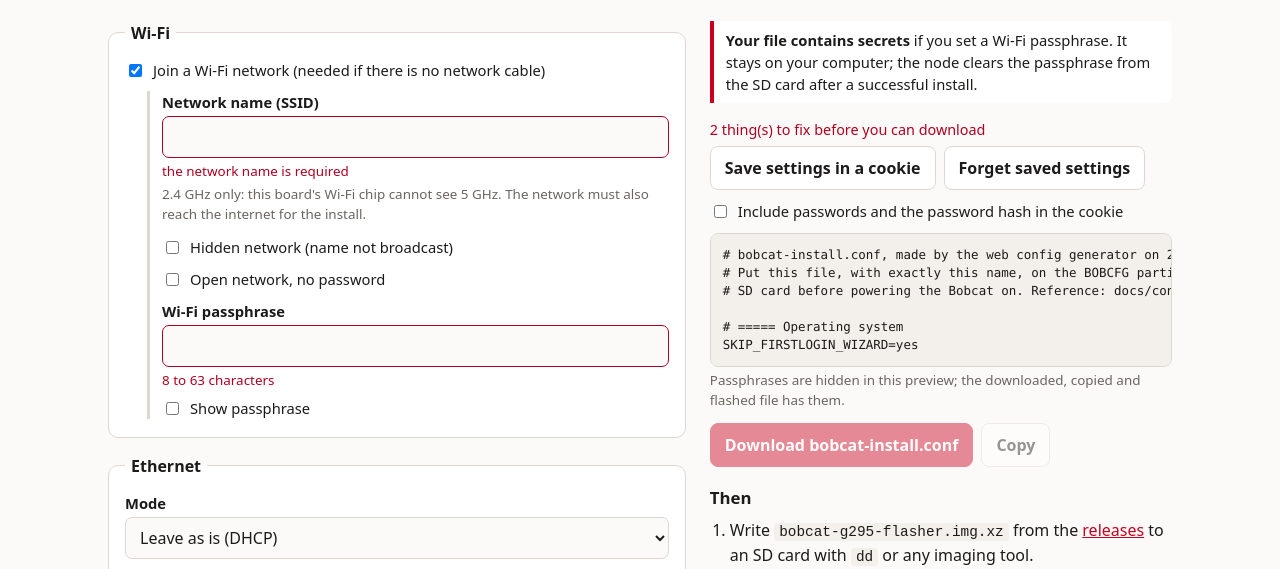
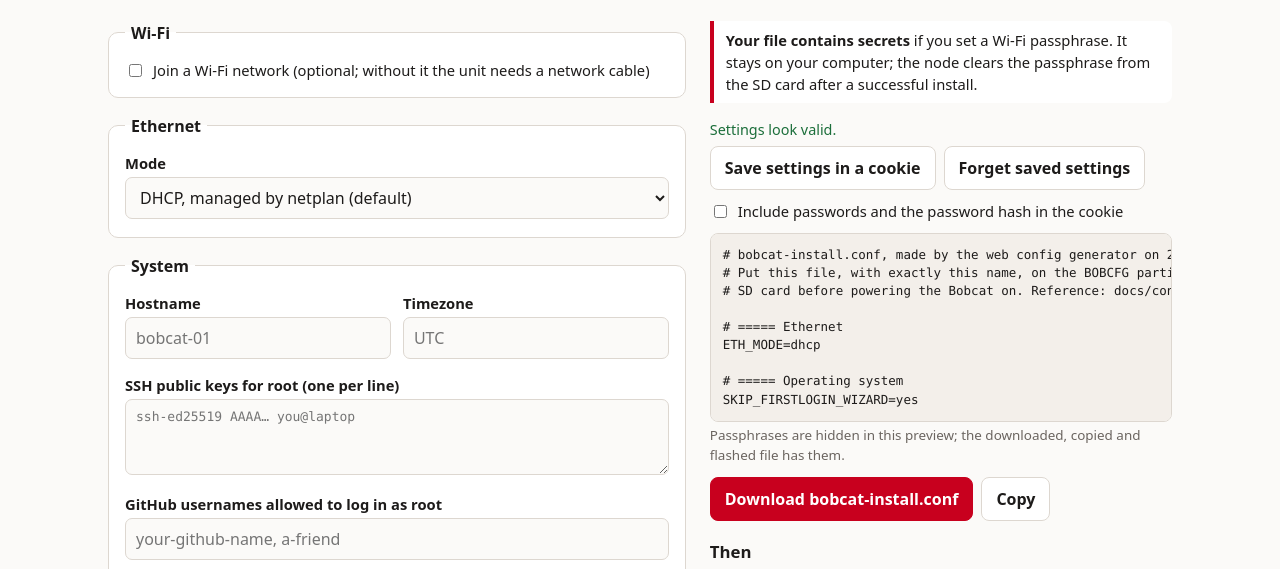
Before and after one commit to nmadd57/bobcat-reticulum-node, a plain HTML site: page site/index.html in a window 1280 px wide. Shown: the part 229-798 px from the top of the page. Drawn offline with Linux system fonts and the light colour scheme; no server answers.

Commit message:
Wi-Fi optional and netplan DHCP the default in the generator; first boot shows steady red when there is no network

```diff
--- a/site/index.html
+++ b/site/index.html
@@ -68,7 +68,7 @@ details summary{cursor:pointer;font-weight:600}
 <form id="f" autocomplete="off" novalidate>
 
 <fieldset><legend>Wi-Fi</legend>
-  <div class="check"><input type="checkbox" id="wifi" checked><label for="wifi">Join a Wi-Fi network (needed if there is no network cable)</label></div>
+  <div class="check"><input type="checkbox" id="wifi"><label for="wifi">Join a Wi-Fi network (optional; without it the unit needs a network cable)</label></div>
   <div id="wifiBox" class="sub">
     <div class="row"><label for="wifiSsid">Network name (SSID)</label><input type="text" id="wifiSsid"><div class="err" data-for="wifiSsid"></div>
       <p class="hint">2.4 GHz only: this board's Wi-Fi chip cannot see 5 GHz. The network must also reach the internet for the install.</p></div>
@@ -81,7 +81,7 @@ details summary{cursor:pointer;font-weight:600}
 
 <fieldset><legend>Ethernet</legend>
   <div class="row"><label for="ethMode">Mode</label>
-    <select id="ethMode"><option value="keep">Leave as is (DHCP)</option><option value="dhcp">DHCP, managed by netplan</option><option value="static">Static address</option></select></div>
+    <select id="ethMode"><option value="dhcp" selected>DHCP, managed by netplan (default)</option><option value="keep">Leave as is</option><option value="static">Static address</option></select></div>
   <div id="ethBox" class="sub" hidden>
     <div class="row"><label for="ethAddress">Address with prefix</label><input type="text" id="ethAddress" placeholder="192.168.1.50/24"><div class="err" data-for="ethAddress"></div></div>
     <div class="cols">
```
Also changed, not shown: 3 other files.
